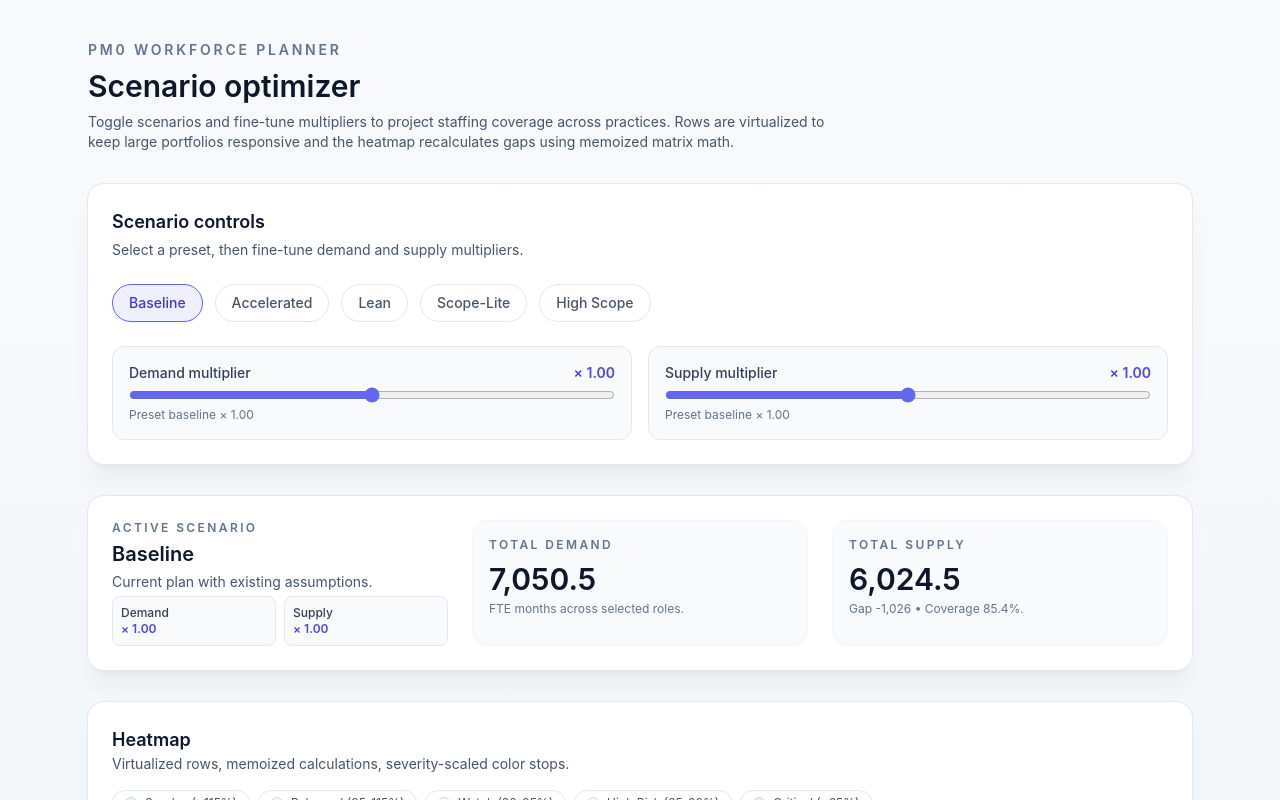
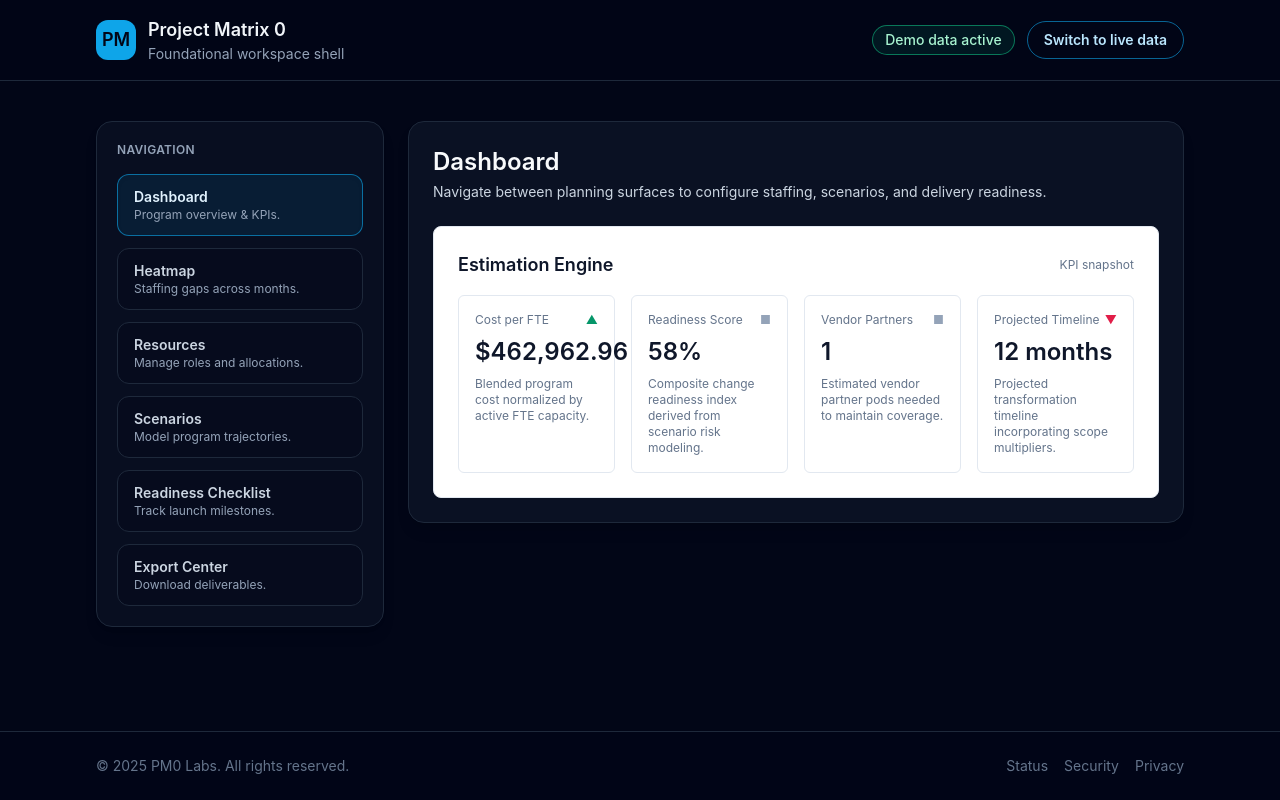
Before and after one commit to BigCal42/PM0, a React (Vite) app: page / in a window 1280 px wide. Shown: the top 800 px of the page. Built offline with nearby package versions, Linux system fonts and the light colour scheme; no server answers.

Commit message:
Build authenticated app shell with demo mode navigation

```diff
--- a/src/App.tsx
+++ b/src/App.tsx
@@ -1,43 +1,180 @@
-import { Suspense, lazy } from 'react';
-import { ScenarioSelector } from './components/ScenarioSelector';
-import { ScenarioSummary } from './components/ScenarioSummary';
-import { HeatmapLegend } from './features/heatmap/components/HeatmapLegend';
-import { useHeatmapMatrix } from './features/heatmap/hooks/useHeatmapMatrix';
-import { demoPlans } from './features/heatmap/data/demo';
+import { useCallback, useEffect, useMemo, useState } from 'react';
+import { useQuery } from '@tanstack/react-query';
 
-const HeatmapGrid = lazy(() => import('./features/heatmap/components/HeatmapGrid'));
+import AppShell from '@/layouts/AppShell';
+import Sidebar, { type SidebarItem } from '@/components/Sidebar';
+import { LoadingOverlay } from '@/components/LoadingOverlay';
+import { ErrorMessage } from '@/components/ErrorMessage';
+import { EstimationEngine } from '@/features/estimation/EstimationEngine';
+import { HeatmapPlanner } from '@/features/heatmap/HeatmapPlanner';
+import { ResourceManager } from '@/features/resources/ResourceManager';
+import { ScenarioGenerator } from '@/features/scenarios/ScenarioGenerator';
+import { ReadinessChecklist } from '@/features/readiness/ReadinessChecklist';
+import { ExportCenter } from '@/features/exports/ExportCenter';
+import { useProjectStore } from '@/store/useProjectStore';
+import { useFeatureFlags } from '@/store/useFeatureFlags';
+import { useResourceDataSource } from '@/features/resources/api';
 
-function App() {
-  const { matrix, totals, months, multipliers } = useHeatmapMatrix(demoPlans);
+type ViewId =
+  | 'dashboard'
+  | 'heatmap'
+  | 'resources'
+  | 'scenarios'
+  | 'readiness'
+  | 'export';
+
+const navigationItems: SidebarItem[] = [
+  { id: 'dashboard', label: 'Dashboard', description: 'Program overview & KPIs.' },
+  { id: 'heatmap', label: 'Heatmap', description: 'Staffing gaps across months.' },
+  { id: 'resources', label: 'Resources', description: 'Manage roles and allocations.' },
+  { id: 'scenarios', label: 'Scenarios', description: 'Model program trajectories.' },
+  { id: 'readiness', label: 'Readiness Checklist', description: 'Track launch milestones.' },
+  { id: 'export', label: 'Export Center', description: 'Download deliverables.' },
+];
+
+const viewTitles: Record<ViewId, string> = {
+  dashboard: 'Dashboard',
+  heatmap: 'Heatmap Planner',
+  resources: 'Resource Management',
+  scenarios: 'Scenario Studio',
+  readiness: 'Readiness Checklist',
+  export: 'Export Center',
+};
+
+export default function App(): JSX.Element {
+  const [activeView, setActiveView] = useState<ViewId>('dashboard');
+  const { setRoles, setResources, setHeatmap, setScenarios } = useProjectStore((state) => ({
+    setRoles: state.setRoles,
+    setResources: state.setResources,
+    setHeatmap: state.setHeatmap,
+    setScenarios: state.setScenarios,
+  }));
+  const { useDemoData } = useFeatureFlags();
+  const { fetchRoles, fetchResources, fetchHeatmap, fetchScenarios } = useResourceDataSource();
+  const modeKey = useDemoData ? 'demo' : 'live';
+
+  const rolesQuery = useQuery({ queryKey: ['roles', modeKey], queryFn: fetchRoles });
+  const resourcesQuery = useQuery({ queryKey: ['resources', modeKey], queryFn: fetchResources });
+  const heatmapQuery = useQuery({ queryKey: ['heatmap', modeKey], queryFn: fetchHeatmap });
+  const scenariosQuery = useQuery({ queryKey: ['scenarios', modeKey], queryFn: fetchScenarios });
+
+  useEffect(() => {
+    if (rolesQuery.data) {
+      setRoles(rolesQuery.data);
+    }
+  }, [rolesQuery.data, setRoles]);
+
+  useEffect(() => {
+    if (resourcesQuery.data) {
+      setResources(resourcesQuery.data);
+    }
+  }, [resourcesQuery.data, setResources]);
+
+  useEffect(() => {
+    if (heatmapQuery.data) {
+      setHeatmap(heatmapQuery.data);
+    }
+  }, [heatmapQuery.data, setHeatmap]);
+
+  useEffect(() => {
+    if (scenariosQuery.data) {
+      setScenarios(scenariosQuery.data);
+    }
+  }, [scenariosQuery.data, setScenarios]);
+
+  const isLoading =
+    rolesQuery.isLoading || resourcesQuery.isLoading || heatmapQuery.isLoading || scenariosQuery.isLoading;
+
+  const queryError =
+    rolesQuery.error || resourcesQuery.error || heatmapQuery.error || scenariosQuery.error || null;
+
+  const errorMessage = useMemo(() => {
+    if (!queryError) return null;
+    if (queryError instanceof Error) return queryError.message;
+    return 'Failed to load workspace data.';
+  }, [queryError]);
+
+  const handleSelectView = useCallback((id: string) => {
+    setActiveView(id as ViewId);
+  }, []);
+
+  const viewContent = useMemo(() => {
+    const heading = (
+      <header className="space-y-1">
+        <h1 className="text-2xl font-semibold text-slate-50">{viewTitles[activeView]}</h1>
+        <p className="text-sm text-slate-300">
+          Navigate between planning surfaces to configure staffing, scenarios, and delivery readiness.
+        </p>
+      </header>
+    );
+
+    if (isLoading) {
+      return (
+        <section className="flex h-full flex-col" aria-busy="true" data-testid={`${activeView}-view`}>
+          {heading}
+          <div className="flex flex-1 items-center justify-center">
+            <LoadingOverlay label="Loading workspace data…" />
+          </div>
+        </section>
+      );
+    }
+
+    switch (activeView) {
+      case 'dashboard':
+        return (
+          <section className="space-y-6" data-testid="dashboard-view">
+            {heading}
+            <EstimationEngine />
+          </section>
+        );
+      case 'heatmap':
+        return (
+          <section className="space-y-6" data-testid="heatmap-view">
+            {heading}
+            <HeatmapPlanner />
+          </section>
+        );
+      case 'resources':
+        return (
+          <section className="space-y-6" data-testid="resources-view">
+            {heading}
+            <ResourceManager />
+          </section>
+        );
+      case 'scenarios':
+        return (
+          <section className="space-y-6" data-testid="scenarios-view">
+            {heading}
+            <ScenarioGenerator />
+          </section>
+        );
+      case 'readiness':
+        return (
+          <section className="space-y-6" data-testid="readiness-view">
+            {heading}
+            <ReadinessChecklist />
+          </section>
+        );
+      case 'export':
+        return (
+          <section className="space-y-6" data-testid="export-view">
+            {heading}
+            <ExportCenter />
+          </section>
+        );
+      default:
+        return null;
+    }
+  }, [activeView, isLoading]);
 
   return (
-    <div className="mx-auto flex min-h-screen max-w-6xl flex-col gap-8 px-6 py-10">
-      <header className="space-y-2">
-        <p className="text-sm font-semibold uppercase tracking-[0.2em] text-slate-500">PM0 Workforce Planner</p>
-        <h1 className="text-3xl font-semibold text-slate-900">Scenario optimizer</h1>
-        <p className="max-w-3xl text-sm text-slate-600">
-          Toggle scenarios and fine-tune multipliers to project staffing coverage across practices. Rows are virtualized to keep
-          large portfolios responsive and the heatmap recalculates gaps using memoized matrix math.
-        </p>
-      </header>
-
-      <ScenarioSelector multipliers={multipliers} />
-      <ScenarioSummary totals={totals} multipliers={multipliers} />
-
-      <section className="space-y-4 rounded-2xl bg-white p-6 shadow-xl shadow-slate-900/5 ring-1 ring-slate-200">
-        <div className="flex flex-wrap items-center justify-between gap-4">
-          <div>
-            <h2 className="text-lg font-semibold text-slate-900">Heatmap</h2>
-            <p className="text-sm text-slate-600">Virtualized rows, memoized calculations, severity-scaled color stops.</p>
-          </div>
-          <HeatmapLegend />
-        </div>
-        <Suspense fallback={<div className="h-96 animate-pulse rounded-lg bg-slate-100" /> }>
-          <HeatmapGrid matrix={matrix} months={months} />
-        </Suspense>
-      </section>
-    </div>
+    <AppShell
+      sidebar={<Sidebar items={navigationItems} activeItemId={activeView} onSelect={handleSelectView} />}
+    >
+      <div className="flex flex-col gap-4">
+        <ErrorMessage error={errorMessage} />
+        {viewContent}
+      </div>
+    </AppShell>
   );
 }
-
-export default App;
--- a/src/components/Header.tsx
+++ b/src/components/Header.tsx
@@ -1,4 +1,16 @@
+import { useFeatureFlags } from '@/store/useFeatureFlags';
+
 const Header = () => {
+  const { useDemoData, setUseDemoData, toggleDemoData } = useFeatureFlags();
+
+  const handleToggle = () => {
+    if (useDemoData) {
+      setUseDemoData(false);
+      return;
+    }
+    toggleDemoData();
+  };
+
   return (
     <header className="border-b border-slate-800 bg-slate-950/80 backdrop-blur">
       <div className="mx-auto flex w-full max-w-6xl items-center justify-between px-4 py-4 lg:px-8">
@@ -11,10 +23,22 @@ const Header = () => {
             <p className="text-sm text-slate-400">Foundational workspace shell</p>
           </div>
         </div>
-        <div className="hidden items-center gap-3 text-sm font-medium text-slate-300 md:flex">
-          <span className="rounded-full border border-slate-700 px-3 py-1">Docs</span>
-          <span className="rounded-full border border-slate-700 px-3 py-1">Changelog</span>
-          <span className="rounded-full border border-slate-700 px-3 py-1">Support</span>
+        <div className="flex items-center gap-3 text-sm font-medium text-slate-300">
+          {useDemoData && (
+            <span
+              data-testid="demo-banner"
+              className="inline-flex rounded-full border border-emerald-500/60 bg-emerald-500/10 px-3 py-1 text-emerald-200"
+            >
+              Demo data active
+            </span>
+          )}
+          <button
+            type="button"
+            onClick={handleToggle}
+            className="rounded-full border border-sky-500/60 px-4 py-2 font-semibold text-sky-200 transition hover:border-sky-400 hover:text-white"
+          >
+            {useDemoData ? 'Switch to live data' : 'Use demo mode'}
+          </button>
         </div>
       </div>
     </header>
--- a/src/components/Sidebar.tsx
+++ b/src/components/Sidebar.tsx
@@ -1,37 +1,31 @@
-const navigation = [
-  {
-    label: 'Overview',
-    description: 'Your project pulse at a glance.',
-    isActive: true,
-  },
-  {
-    label: 'Workflows',
-    description: 'Automations and pipelines.',
-    isActive: false,
-  },
-  {
-    label: 'Integrations',
-    description: 'Connect data across the stack.',
-    isActive: false,
-  },
-  {
-    label: 'Reports',
-    description: 'Insights and performance metrics.',
-    isActive: false,
-  },
-];
+export type SidebarItem = {
+  id: string;
+  label: string;
+  description: string;
+};
 
-const Sidebar = () => {
+type SidebarProps = {
+  items: SidebarItem[];
+  activeItemId: string;
+  onSelect: (id: string) => void;
+};
+
+const Sidebar = ({ items, activeItemId, onSelect }: SidebarProps) => {
   return (
     <aside className="flex w-full flex-col gap-4 rounded-2xl border border-slate-800 bg-slate-900/50 p-4 shadow-lg sm:p-5 lg:w-72">
       <h2 className="text-xs font-semibold uppercase tracking-wide text-slate-400">Navigation</h2>
       <nav className="flex flex-col gap-3">
-        {navigation.map((item) => (
+        {items.map((item) => {
+          const isActive = item.id === activeItemId;
+          return (
             <button
               key={item.label}
               type="button"
+              role="link"
+              aria-current={isActive ? 'page' : undefined}
+              onClick={() => onSelect(item.id)}
             className={`rounded-xl border px-4 py-3 text-left transition focus-visible:outline focus-visible:outline-2 focus-visible:outline-sky-500 ${
-              item.isActive
+              isActive
                 ? 'border-sky-500/60 bg-sky-500/10 text-sky-100 shadow-inner'
                 : 'border-slate-800 bg-slate-950/30 text-slate-300 hover:border-slate-700 hover:bg-slate-900'
             }`}
@@ -39,7 +33,8 @@ const Sidebar = () => {
               <p className="text-sm font-semibold">{item.label}</p>
               <p className="text-xs text-slate-400">{item.description}</p>
             </button>
-        ))}
+          );
+        })}
       </nav>
     </aside>
   );
--- a/src/features/heatmap/HeatmapPlanner.tsx
+++ b/src/features/heatmap/HeatmapPlanner.tsx
@@ -54,7 +54,7 @@ export const HeatmapPlanner: React.FC = () => {
         </span>
       }
     >
-      <div className="overflow-x-auto">
+      <div className="overflow-x-auto" data-testid="heatmap-grid">
         <div className="min-w-[640px]">
           <div className="grid grid-cols-[220px_repeat(auto-fill,minmax(120px,1fr))] gap-px rounded-md border border-slate-200 bg-slate-200 text-xs">
             <div className="bg-slate-50 px-3 py-2 font-semibold uppercase tracking-wide text-slate-500">Role</div>
--- a/src/features/readiness/ReadinessChecklist.tsx
+++ b/src/features/readiness/ReadinessChecklist.tsx
@@ -27,7 +27,7 @@ const checklistItems = [
 export const ReadinessChecklist: React.FC = () => {
   return (
     <Section title="Readiness Checklist" actions={<span className="text-xs text-slate-500">Operational milestones</span>}>
-      <ul className="space-y-3 text-sm">
+      <ul className="space-y-3 text-sm" data-testid="readiness-list">
         {checklistItems.map((item) => (
           <li key={item.id} className="flex items-start gap-3 rounded-md border border-slate-200 p-3">
             <span className="mt-1 inline-flex h-5 w-5 items-center justify-center rounded-full bg-emerald-100 text-xs font-semibold text-emerald-700">
--- a/src/features/resources/ResourceManager.tsx
+++ b/src/features/resources/ResourceManager.tsx
@@ -7,12 +7,12 @@ import { useResourceDataSource } from './api';
 import { nanoid } from '../../utils/nanoid';
 import { useFeatureFlags } from '../../store/useFeatureFlags';
 
-const rolesQueryKey = ['roles'];
-const resourcesQueryKey = ['resources'];
-
 export const ResourceManager: React.FC = () => {
   const queryClient = useQueryClient();
   const { useDemoData } = useFeatureFlags();
+  const modeKey = useDemoData ? 'demo' : 'live';
+  const rolesQueryKey = ['roles', modeKey] as const;
+  const resourcesQueryKey = ['resources', modeKey] as const;
   const { setRoles, setResources, roles, resources } = useProjectStore((state) => ({
     roles: state.roles,
     resources: state.resources,
--- a/src/features/scenarios/ScenarioGenerator.tsx
+++ b/src/features/scenarios/ScenarioGenerator.tsx
@@ -3,6 +3,7 @@ import { useMutation, useQueryClient } from '@tanstack/react-query';
 import { Section } from '../../components/Section';
 import { useProjectStore, type Scenario, type ScenarioMultiplier } from '../../store/useProjectStore';
 import { useResourceDataSource } from '../resources/api';
+import { useFeatureFlags } from '../../store/useFeatureFlags';
 
 const scenarioDefinitions: ScenarioMultiplier[] = [
   { id: 'baseline', label: 'Baseline', effortMultiplier: 1, durationMultiplier: 1, costMultiplier: 1 },
@@ -12,10 +13,11 @@ const scenarioDefinitions: ScenarioMultiplier[] = [
   { id: 'high-scope', label: 'High Scope', effortMultiplier: 1.35, durationMultiplier: 1.1, costMultiplier: 1.4 },
 ];
 
-const scenariosQueryKey = ['scenarios'];
-
 export const ScenarioGenerator: React.FC = () => {
   const queryClient = useQueryClient();
+  const { useDemoData } = useFeatureFlags();
+  const modeKey = useDemoData ? 'demo' : 'live';
+  const scenariosQueryKey = ['scenarios', modeKey] as const;
   const { scenarios, upsertScenario, removeScenario } = useProjectStore((state) => ({
     scenarios: state.scenarios,
     upsertScenario: state.upsertScenario,
@@ -107,7 +109,7 @@ export const ScenarioGenerator: React.FC = () => {
       <div className="grid gap-4 md:grid-cols-3">{scenarioCards}</div>
       <div className="rounded-md border border-slate-200 p-4">
         <h3 className="text-sm font-semibold text-slate-900">Saved Scenarios</h3>
-        <ul className="mt-2 space-y-2 text-sm">
+        <ul className="mt-2 space-y-2 text-sm" data-testid="scenario-list">
           {scenarios.map((scenario) => (
             <li key={scenario.id} className="flex items-start justify-between rounded-md border border-slate-200 p-3">
               <div>
--- a/src/layouts/AppShell.tsx
+++ b/src/layouts/AppShell.tsx
@@ -2,19 +2,19 @@ import type { ReactNode } from 'react';
 
 import Footer from '@/components/Footer';
 import Header from '@/components/Header';
-import Sidebar from '@/components/Sidebar';
 
 type AppShellProps = {
+  sidebar: ReactNode;
   children?: ReactNode;
 };
 
-const AppShell = ({ children }: AppShellProps) => {
+const AppShell = ({ sidebar, children }: AppShellProps) => {
   return (
     <div className="flex min-h-screen flex-col bg-slate-950 text-slate-100">
       <Header />
       <div className="flex-1">
         <div className="mx-auto flex w-full max-w-6xl flex-1 flex-col gap-6 px-4 py-10 lg:flex-row lg:items-start lg:px-8">
-          <Sidebar />
+          {sidebar}
           <main className="flex-1 rounded-2xl border border-slate-800 bg-slate-900/70 p-6 shadow-lg backdrop-blur">
             {children}
           </main>
--- a/src/main.tsx
+++ b/src/main.tsx
@@ -2,6 +2,10 @@ import { StrictMode } from 'react';
 import { createRoot } from 'react-dom/client';
 import App from './App';
 import './index.css';
+import { AppProviders } from './providers/AppProviders';
+import { FeatureFlagProvider } from './store/useFeatureFlags';
+import { SupabaseAuthProvider } from './features/auth/SupabaseAuthProvider';
+import { AuthGate } from './features/auth/AuthGate';
 
 const rootElement = document.getElementById('root');
 
@@ -11,6 +15,14 @@ if (!rootElement) {
 
 createRoot(rootElement).render(
   <StrictMode>
-    <App />
+    <AppProviders>
+      <FeatureFlagProvider>
+        <SupabaseAuthProvider>
+          <AuthGate>
+            <App />
+          </AuthGate>
+        </SupabaseAuthProvider>
+      </FeatureFlagProvider>
+    </AppProviders>
   </StrictMode>,
 );
--- a/src/store/useFeatureFlags.tsx
+++ b/src/store/useFeatureFlags.tsx
@@ -1,7 +1,9 @@
-import React, { createContext, useContext, useMemo } from 'react';
+import React, { createContext, useCallback, useContext, useEffect, useMemo, useState } from 'react';
 
 type FeatureFlagContextValue = {
   useDemoData: boolean;
+  setUseDemoData: (value: boolean) => void;
+  toggleDemoData: () => void;
 };
 
 const FeatureFlagContext = createContext<FeatureFlagContextValue | undefined>(undefined);
@@ -20,12 +22,36 @@ const normalizeBoolean = (value: unknown): boolean => {
 };
 
 export const FeatureFlagProvider: React.FC<React.PropsWithChildren> = ({ children }) => {
-  const useDemoData = useMemo(
-    () => normalizeBoolean(import.meta.env.VITE_USE_DEMO_DATA ?? false),
-    [],
+  const getInitialValue = () => {
+    const fallback = normalizeBoolean(import.meta.env.VITE_USE_DEMO_DATA ?? false);
+
+    if (typeof window === 'undefined') {
+      return fallback;
+    }
+
+    const persisted = window.localStorage.getItem('pm0-use-demo-data');
+    return persisted === null ? fallback : normalizeBoolean(persisted);
+  };
+
+  const [useDemoData, setUseDemoDataState] = useState<boolean>(getInitialValue);
+
+  useEffect(() => {
+    if (typeof window === 'undefined') return;
+    window.localStorage.setItem('pm0-use-demo-data', String(useDemoData));
+  }, [useDemoData]);
+
+  const setUseDemoData = useCallback((value: boolean) => {
+    setUseDemoDataState(value);
+  }, []);
+
+  const toggleDemoData = useCallback(() => {
+    setUseDemoDataState((previous) => !previous);
+  }, []);
+
+  const value = useMemo<FeatureFlagContextValue>(
+    () => ({ useDemoData, setUseDemoData, toggleDemoData }),
+    [setUseDemoData, toggleDemoData, useDemoData],
   );
-
-  const value = useMemo<FeatureFlagContextValue>(() => ({ useDemoData }), [useDemoData]);
 
   return <FeatureFlagContext.Provider value={value}>{children}</FeatureFlagContext.Provider>;
 };
```
Also changed, not shown: src/features/auth/AuthGate.tsx (+11 -3 lines). Lines whose indentation alone changed are shown as unchanged.
